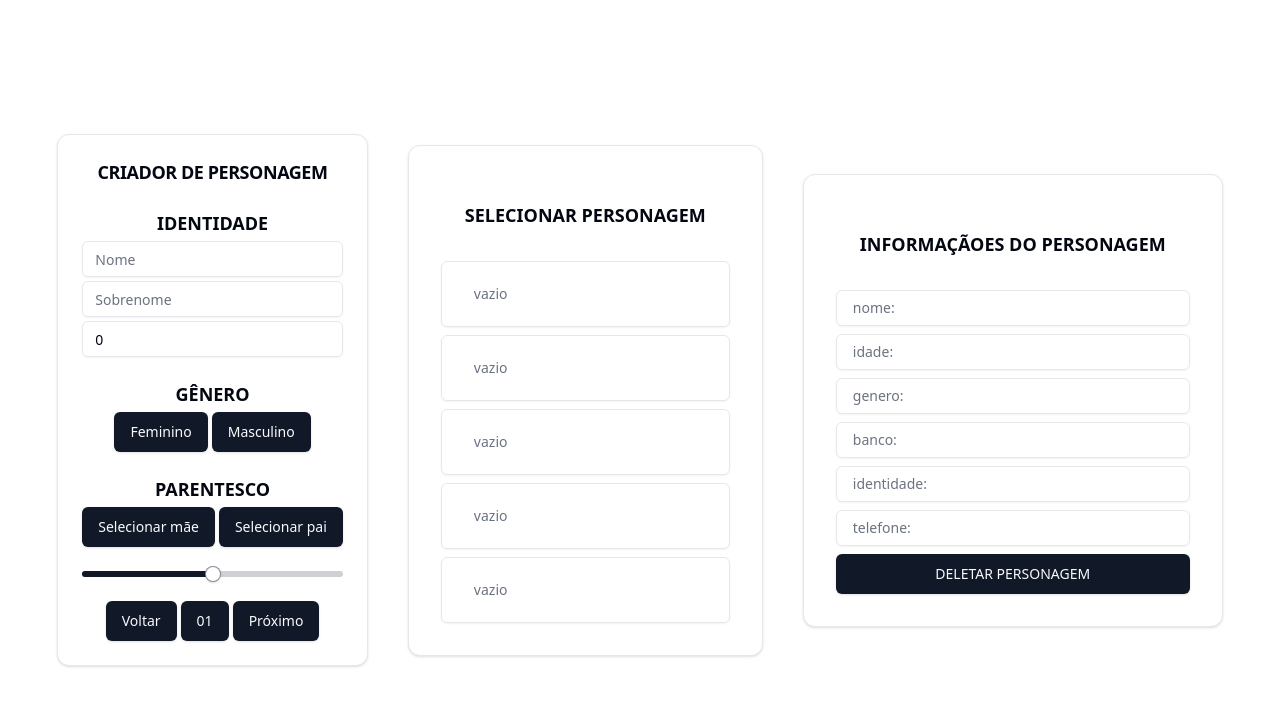
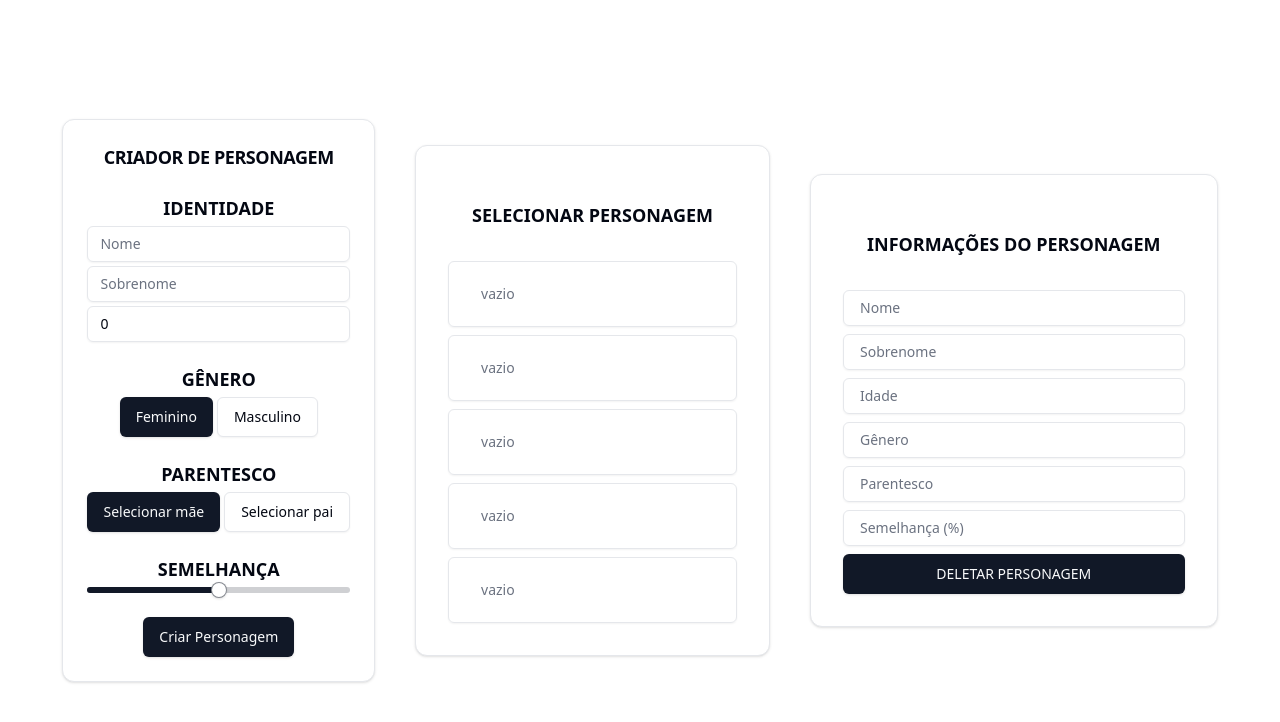
Before and after one commit to Warley72/modalGTA, a React (Vite) app: page / in a window 1280 px wide. Shown: the top 722 px of the page. Built offline with nearby package versions, Linux system fonts and the light colour scheme.

Commit message:
Commit-Update

```diff
--- a/src/components/layout/characterCreator/CharacterCreator.tsx
+++ b/src/components/layout/characterCreator/CharacterCreator.tsx
@@ -1,20 +1,22 @@
 import { useState } from "react";
-
+import { useVisibility } from "../../../providers/Visibility";
 import { Card, CardContent, CardHeader, CardTitle } from "@/components/ui/card";
 import { Input } from "@/components/ui/input";
 import { Button } from "@/components/ui/button";
 import { Slider } from "@/components/ui/slider";
 
-interface ModalPayload {
+interface Character {
   nome: string;
   sobrenome: string;
   idade: number;
   genero: "feminino" | "masculino";
   parentesco: "mae" | "pai";
-  semelhança: number;
+  semelhanca: number;
 }
 
 export default function CharacterCreator() {
+  const { adicionarPersonagem, personagens } = useVisibility();
+
   const [nome, setNome] = useState("");
   const [sobrenome, setSobrenome] = useState("");
   const [idade, setIdade] = useState<number>(0);
@@ -25,76 +27,68 @@ export default function CharacterCreator() {
   const handleSubmit = (e: React.FormEvent) => {
     e.preventDefault();
 
-    const payload: ModalPayload = {
-      nome,
-      sobrenome,
-      idade,
-      genero,
-      parentesco,
-      semelhança: semelhanca,
-    };
-    console.log(nome, sobrenome, idade, genero, parentesco, semelhanca)
-    console.log("🔹 Enviando para postMessage:", payload);
+    if (personagens.length >= 5) {
+      alert("Limite de 5 personagens atingido!");
+      return;
+    }
+
+  const payload: Character = { nome, sobrenome, idade, genero, parentesco, semelhanca };
+    adicionarPersonagem(payload);
     window.postMessage({ name: "Visible", payload }, "*");
+
+    console.log("🔹 Personagem criado:", payload);
   };
 
   return (
-    <>
     <Card>
       <CardHeader className="flex items-center">
-          <CardTitle className="uppercase text-[18px] font-bold">
-            Criador de Personagem
-          </CardTitle>
+        <CardTitle className="uppercase text-[18px] font-bold">Criador de Personagem</CardTitle>
       </CardHeader>
+
       <CardContent className="flex flex-col items-center gap-1">
         <h2 className="uppercase text-[18px] font-bold">Identidade</h2>
-          <Input
-            placeholder="Nome"
-            value={nome}
-            onChange={(e) => setNome(e.target.value)}
-          />
-          <Input
-            placeholder="Sobrenome"
-            value={sobrenome}
-            onChange={(e) => setSobrenome(e.target.value)}
-          />
+        <Input placeholder="Nome" value={nome} onChange={(e) => setNome(e.target.value)} />
+        <Input placeholder="Sobrenome" value={sobrenome} onChange={(e) => setSobrenome(e.target.value)} />
         <Input
           placeholder="Idade"
           type="number"
           value={idade}
-            onChange={(e) => setIdade(Number(e.target.value))}
+          onChange={(e) => setIdade(Math.max(0, Number(e.target.value)))}
         />
       </CardContent>
+
       <CardContent className="flex flex-col items-center gap-1">
         <h2 className="uppercase text-[18px] font-bold">Gênero</h2>
         <div className="flex items-center gap-1">
-            <Button onClick={() => setGenero("feminino")}>Feminino</Button>
-            <Button onClick={() => setGenero("masculino")}>Masculino</Button>
+          <Button onClick={() => setGenero("feminino")} variant={genero === "feminino" ? "default" : "outline"}>
+            Feminino
+          </Button>
+          <Button onClick={() => setGenero("masculino")} variant={genero === "masculino" ? "default" : "outline"}>
+            Masculino
+          </Button>
         </div>
       </CardContent>
+
       <CardContent className="flex flex-col items-center gap-1">
         <h2 className="uppercase text-[18px] font-bold">Parentesco</h2>
         <div className="flex items-center gap-1">
-            <Button onClick={() => setParentesco("mae")}>Selecionar mãe</Button>
-            <Button onClick={() => setParentesco("pai")}>Selecionar pai</Button>
+          <Button onClick={() => setParentesco("mae")} variant={parentesco === "mae" ? "default" : "outline"}>
+            Selecionar mãe
+          </Button>
+          <Button onClick={() => setParentesco("pai")} variant={parentesco === "pai" ? "default" : "outline"}>
+            Selecionar pai
+          </Button>
         </div>
       </CardContent>
+
       <CardContent className="flex flex-col items-center gap-1">
-          <Slider
-            defaultValue={[semelhanca]}
-            max={100}
-            step={1}
-            onValueChange={(value) => setSemelhanca(value[0])}
-          />
+        <h2 className="uppercase text-[18px] font-bold">Semelhança</h2>
+        <Slider defaultValue={[semelhanca]} max={100} step={1} onValueChange={(value) => setSemelhanca(value[0])} />
       </CardContent>
+
       <CardContent className="flex flex-col items-center gap-1">
-          <div className="flex items-center gap-1">
-            <Button>Voltar</Button>
-            <Button>01</Button>
-            <Button onClick={handleSubmit}>Próximo</Button>
-          </div>
+        <Button onClick={handleSubmit}>Criar Personagem</Button>
       </CardContent>
     </Card>
-    </>
   );
 }
--- a/src/components/layout/characterInformation/CharacterInformation.tsx
+++ b/src/components/layout/characterInformation/CharacterInformation.tsx
@@ -1,24 +1,49 @@
-import { Card, CardHeader } from "@/components/ui/card"
-import { Input} from "@/components/ui/input"
-import { Button } from "@/components/ui/button"
+import { useEffect, useState } from "react";
+import { Card, CardHeader } from "@/components/ui/card";
+import { Input } from "@/components/ui/input";
+import { Button } from "@/components/ui/button";
+
+interface CharacterData {
+  nome: string;
+  sobrenome: string;
+  idade: number;
+  genero: "feminino" | "masculino";
+  parentesco: "mae" | "pai";
+  semelhanca: number;
+}
 
 export default function CharacterInformation() {
-    return(
+  const [character, setCharacter] = useState<CharacterData | null>(null);
+
+  useEffect(() => {
+    const handleMessage = (event: MessageEvent) => {
+      if (event.data.name === "Visible") {
+        setCharacter(event.data.payload);
+      }
+    };
+
+    window.addEventListener("message", handleMessage);
+    return () => {
+      window.removeEventListener("message", handleMessage);
+    };
+  }, []);
+
+  return (
     <div className="flex flex-col items-center">
       <Card className="flex flex-col gap-2 p-8">
         <CardHeader>
-                    <h1 className="uppercase text-[18px] font-bold">Informaçãoes do personagem</h1>
+          <h1 className="uppercase text-[18px] font-bold">
+            Informações do personagem
+          </h1>
       </CardHeader>
-                    <Input className="p-4" placeholder="nome:" />
-                    <Input className="p-4" placeholder="idade:" />
-                    <Input className="p-4" placeholder="genero:" />
-                    <Input className="p-4" placeholder="banco:" />
-                    <Input className="p-4" placeholder="identidade:" />
-                    <Input className="p-4" placeholder="telefone:" />
-                    <Button>
-                        DELETAR PERSONAGEM
-                    </Button>
+          <Input className="p-4" placeholder="Nome" value={character?.nome || ""} readOnly />
+          <Input className="p-4" placeholder="Sobrenome" value={character?.sobrenome || ""} readOnly />
+          <Input className="p-4" placeholder="Idade" value={character?.idade?.toString() || ""} readOnly />
+          <Input className="p-4" placeholder="Gênero" value={character?.genero || ""} readOnly />
+          <Input className="p-4" placeholder="Parentesco" value={character?.parentesco || ""} readOnly />
+          <Input className="p-4" placeholder="Semelhança (%)" value={character?.semelhanca?.toString() || ""} readOnly />
+        <Button>DELETAR PERSONAGEM</Button>
       </Card>
     </div>
-    )
+  );
 }
--- a/src/providers/Visibility.tsx
+++ b/src/providers/Visibility.tsx
@@ -1,11 +1,20 @@
-import React, { Context, createContext, useContext, useState } from "react";
+import { createContext, useState, useContext, useEffect, Context } from "react";
 import { postMessage } from "../hooks/postMessage";
+
+interface Character {
+  nome: string;
+  sobrenome: string;
+  idade: number;
+  genero: "feminino" | "masculino";
+  parentesco: "mae" | "pai";
+  semelhanca: number;
+}
 
 interface VisibilityProviderValue {
   opened: boolean;
   setOpened: (opened: boolean) => void;
-  username: string;
-  password: string;
+  personagens: Character[];
+  adicionarPersonagem: (personagem: Character) => void;
 }
 
 const VisibilityCtx = createContext<VisibilityProviderValue | null>(null);
@@ -13,28 +22,40 @@ const VisibilityCtx = createContext<VisibilityProviderValue | null>(null);
 export const VisibilityProvider: React.FC<{ children: React.ReactNode }> = ({
   children,
 }) => {
-  const [opened, setOpened] = useState(true);
-  const [username, setUsername] = useState("");
-  const [password, setPassword] = useState("");
+  const [opened] = useState(true);
+  const [personagens, setPersonagens] = useState<Character[]>([]);
 
-  postMessage(
-    "Visible",
-    (payload: { opened: boolean; username: string; password: string }) => {
-      setOpened(payload.opened);
-      setUsername(payload.username);
-      setPassword(payload.password);
+  // Usando useEffect para escutar a mensagem 'Visible', mas não alterando 'opened'
+  useEffect(() => {
+    // Função que será chamada quando a mensagem 'Visible' for recebida
+    const handleVisibleMessage = (event: MessageEvent) => {
+      if (event.data?.name === "Visible") {
+        // Aqui apenas logamos o payload, mas não alteramos o estado 'opened'
+        console.log("Payload recebido:", event.data.payload);
+      }
+    };
 
-      console.log("Payload recebido:", payload);
+    // Adicionando o event listener para escutar a mensagem
+    window.addEventListener("message", handleVisibleMessage);
+
+    // Limpando o event listener quando o componente for desmontado
+    return () => {
+      window.removeEventListener("message", handleVisibleMessage);
+    };
+  }, []); // O efeito roda uma vez ao montar o componente
+
+  const adicionarPersonagem = (personagem: Character) => {
+    if (personagens.length < 5) {
+      setPersonagens([...personagens, personagem]);
     }
-  );
+  };
+
   return (
-    <VisibilityCtx.Provider value={{ opened, setOpened, username, password }}>
-      {opened && children}
+    <VisibilityCtx.Provider value={{ opened, setOpened: () => {}, personagens, adicionarPersonagem }}>
+      {children} {/* A tela não muda, apenas renderiza os filhos normalmente */}
     </VisibilityCtx.Provider>
   );
 };
 
 export const useVisibility = () =>
-  useContext<VisibilityProviderValue>(
-    VisibilityCtx as Context<VisibilityProviderValue>
-  );
+  useContext<VisibilityProviderValue>(VisibilityCtx as Context<VisibilityProviderValue>);
--- /dev/null
+++ b/src/providers/test.tsx
@@ -0,0 +1,51 @@
+import { createContext, useState, useContext, Context } from "react";
+import { postMessage } from "../hooks/postMessage";
+
+interface Character {
+  nome: string;
+  sobrenome: string;
+  idade: number;
+  genero: "feminino" | "masculino";
+  parentesco: "mae" | "pai";
+  semelhanca: number;
+}
+
+interface VisibilityProviderValue {
+  opened: boolean;
+  setOpened: (opened: boolean) => void;
+  personagens: Character[];
+  adicionarPersonagem: (personagem: Character) => void;
+}
+interface VisibilityProviderValue {
+  opened: boolean;
+  setOpened: (opened: boolean) => void;
+}
+
+const VisibilityCtx = createContext<VisibilityProviderValue | null>(null);
+
+export const VisibilityProvider: React.FC<{ children: React.ReactNode }> = ({
+  children,
+}) => {
+  const [opened, setOpened] = useState(true);
+  postMessage("Visible",(payload: { opened: boolean;  }) => {
+    setOpened(payload.opened);
+    console.log("Payload recebido:", payload);
+  }
+);
+  const [personagens, setPersonagens] = useState<Character[]>([]);
+
+  const adicionarPersonagem = (personagem: Character) => {
+    if (personagens.length < 5) {
+      setPersonagens([...personagens, personagem]);
+    }
+  };
+
+  return (
+    <VisibilityCtx.Provider value={{ opened, setOpened, personagens, adicionarPersonagem }}>
+      {opened && children}
+    </VisibilityCtx.Provider>
+  );
+};
+
+export const useVisibility = () =>
+  useContext<VisibilityProviderValue>(VisibilityCtx as Context<VisibilityProviderValue>);
```
Also changed, not shown: src/components/layout/selectCharacter/SelectCharacter.tsx (+16 -9 lines), src/hooks/postMessage.ts (+4 -3 lines). Lines whose indentation alone changed are shown as unchanged.
